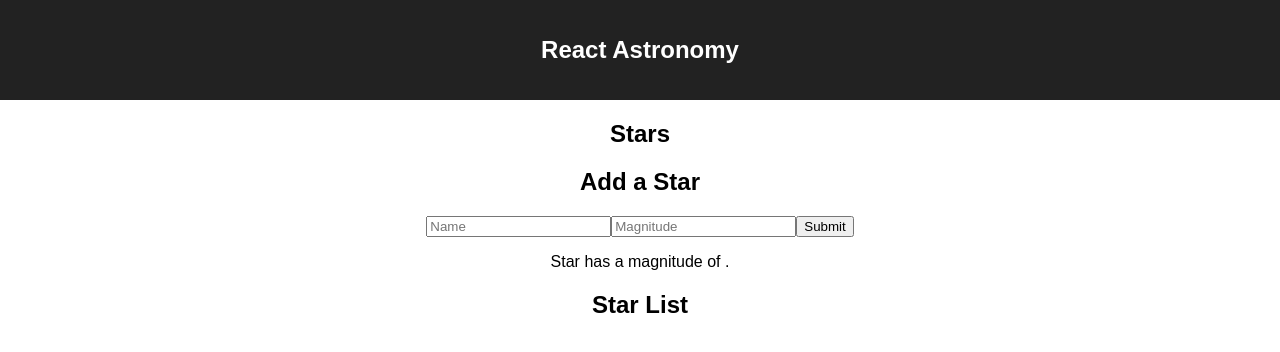
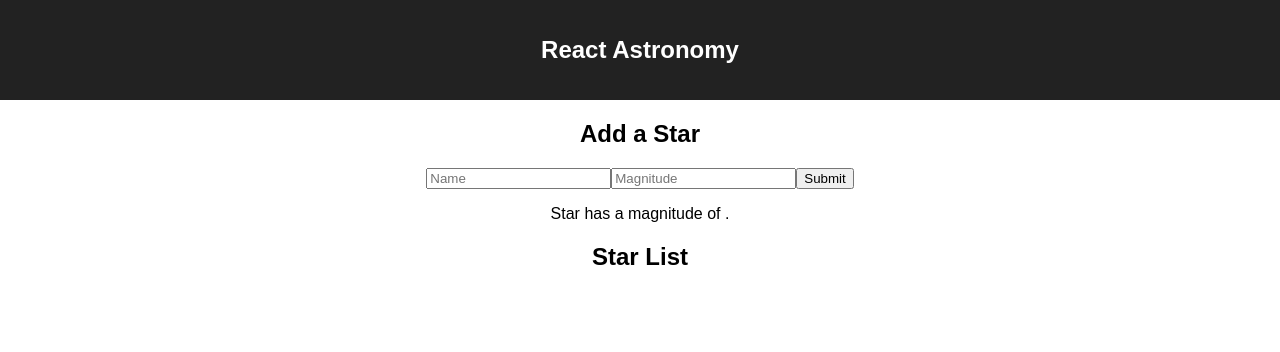
Before and after one commit to lizzwong/reactAstronomy, a React (Create React App) app: page /stars in a window 1280 px wide. Shown: the top 352 px of the page. Built offline with nearby package versions, Linux system fonts and the light colour scheme.

Commit message:
react router dom

```diff
--- a/src/pages/Stars/Stars.js
+++ b/src/pages/Stars/Stars.js
@@ -49,7 +49,7 @@ class Stars extends Component {
     render() {
         return (
             <div >
-                <h2>Stars</h2>
+
                 <AddStar newStar={this.state.newStar} handleChangeFor={this.handleChangeFor} handleSubmitStar={this.handleSubmitStar} />
                 <p>Star {this.state.newStar.name} has a magnitude of {this.state.newStar.magnitude}.</p>
                 <StarsList starsArray={this.state.starsArray} />
```
